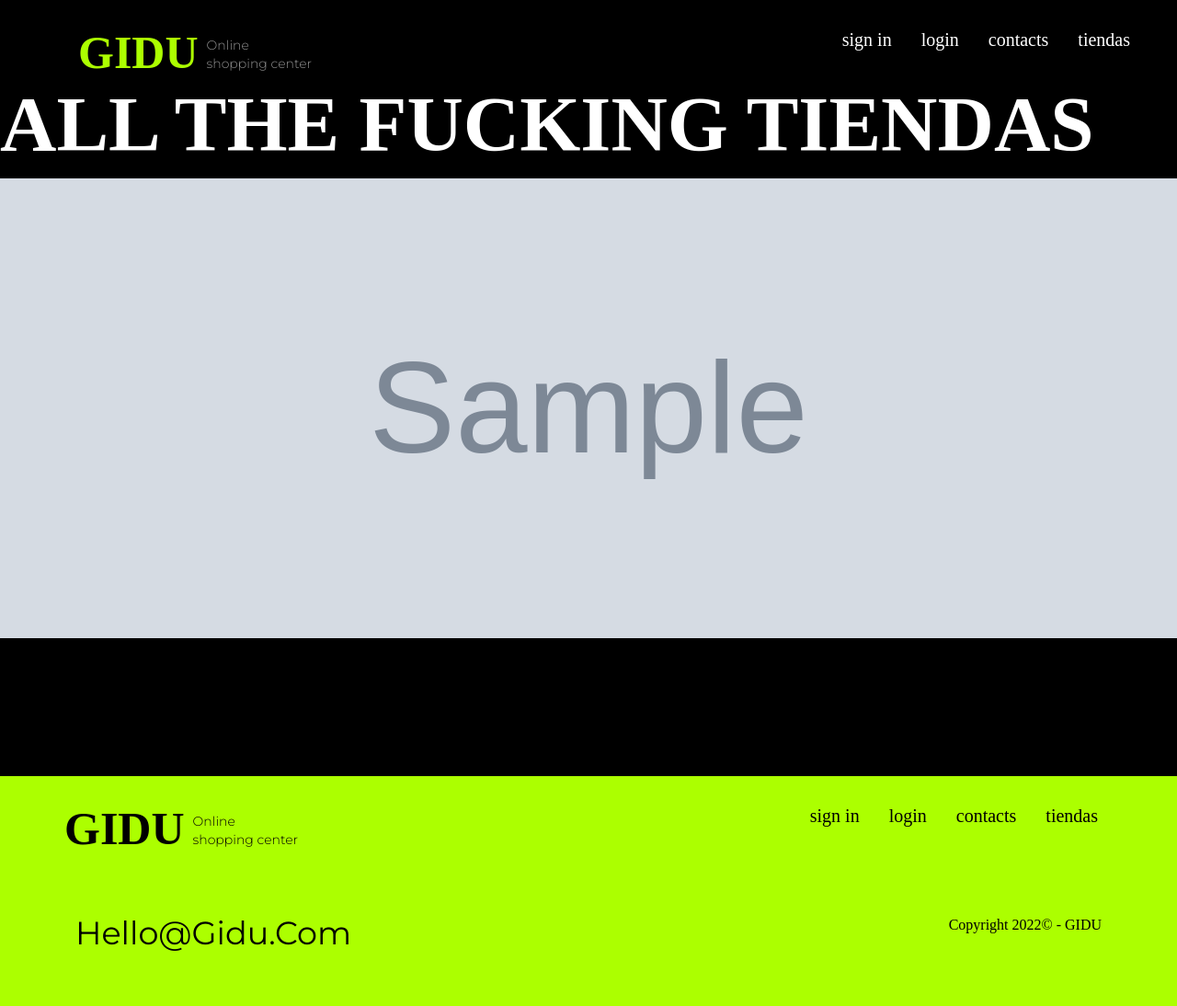
After one commit to giovannitakeshisesta/centrocomercial1, a Node server app: page /allTiendas in a window 1280 px wide. The commit adds this page. Shown: the whole page at 92% size. Run offline with Node 20, Linux system fonts and the light colour scheme; tables that the repository leaves empty hold one stand-in row (values such as "Sample post"); grey boxes marked "Sample" are stand-in pictures; some libraries are stand-ins or nearby versions; some web fonts are replaced.

Commit message:
alltiendas btn added

```diff
--- a/config/routes.config.js
+++ b/config/routes.config.js
@@ -74,6 +74,8 @@ router.post('/producto/:productoId/delete/:tiendaId', myMw.isDueño, misc.produc
 //----------------------------------------------------------------------
 // ------- MISC ROUTES -------
 router.get('/',  misc.home)
+router.get('/allTiendas',  misc.allTiendas)
+
 router.get('/tienda/:tiendaId',     misc.tienda)
 router.get('/producto/:productoId', misc.producto)
 router.get('/map', (req, res, next) => {  res.render('misc/map')})
--- a/controllers/misc.controller.js
+++ b/controllers/misc.controller.js
@@ -312,3 +312,10 @@ module.exports.yourTienda = (req, res, next) => {
 
 
 // -------------------------------------------------------------------------------
+
+module.exports.allTiendas = (req, res, next) => {
+  Tienda.find()
+    .sort({ createdAt: 'desc' })
+    .then((tiendas) => res.render('misc/allTiendas', { tiendas }))
+    .catch((error) => next(error));
+};
--- /dev/null
+++ b/views/misc/allTiendas.hbs
@@ -0,0 +1,10 @@
+
+<BR></BR>
+<BR></BR>
+<h1>ALL THE FUCKING TIENDAS</h1>
+
+{{#each tiendas as |tienda|}}
+    <div class="swiper-slide tienda-slide" style="background: url({{tienda.image}});">
+        <a class="tiendalink-home" href="/tienda/{{tienda.id}}"></a>
+    </div>
+{{/each}}
--- a/views/partials/navbar.hbs
+++ b/views/partials/navbar.hbs
@@ -21,6 +21,10 @@
               <li class="nav-item">
                 <a class="nav-link" href="/tienda/your/{{currentUser.id}}">Your Shop</a>
               </li>
+            {{else}}
+              <li class="nav-item">
+                <a class="nav-link" href="/tienda/create">Open your shop!</a>
+              </li>
             {{/ifDueñoisOn }}
 
         {{else}}
@@ -35,6 +39,10 @@
           <a class="nav-link" href="/map">Contacts</a>
         </li>
 
+        <li class="nav-item">
+          <a class="nav-link" href="/allTiendas">Tiendas</a>
+        </li>
+
       </ul>
     </div>
   </div>
```
